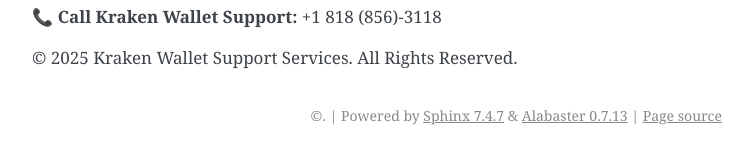
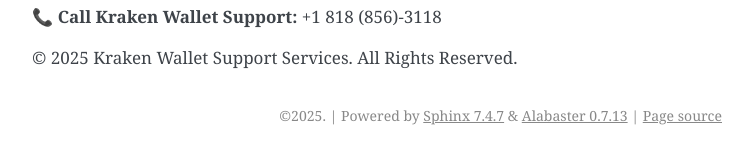
Before and after one commit to peacocktv-tvguide/krakenhelpusa, a Sphinx documentation site: the page built from docs/index.rst, in a window 1280 px wide. Shown: the part 1440-1592 px from the top of the page, without its empty margins (388-1141 px from the left). Built offline with Sphinx 7.4.7, drawn with Linux system fonts in a browser that asks for light colours; some of the changed lines change nothing that is shown.

Commit message:
Update conf.py

```diff
--- a/docs/conf.py
+++ b/docs/conf.py
@@ -1,22 +1,20 @@
-
-# Configuration file for the Sphinx documentation builder.
-# This file only contains a selection of the most common options.
-# For a full list see the documentation:
-# https://www.sphinx-doc.org/en/master/usage/configuration.html
+# Configuration file for the Sphinx documentation builder
 
 import os
 import sys
-
-# -- Path setup --------------------------------------------------------------
-
-# If extensions or modules to document with autodoc are in another directory,
-# add these directories to sys.path here. If the directory is relative to the
-# documentation root, use os.path.abspath to make it absolute, like shown here.
-# sys.path.insert(0, os.path.abspath('../src'))  # Adjust as needed
-
-# -- Project information -----------------------------------------------------
+sys.path.insert(0, os.path.abspath('.'))
 
 project = 'Kraken Wallet'
+copyright = '2025'
+author = 'John Lee'
+
+release = '1.0'
+
+extensions = [
+    'sphinx.ext.autodoc',
+    'sphinx.ext.viewcode',
+    'sphinx.ext.napoleon'
+]
 
 html_extra_path = ['_html']
 
```
